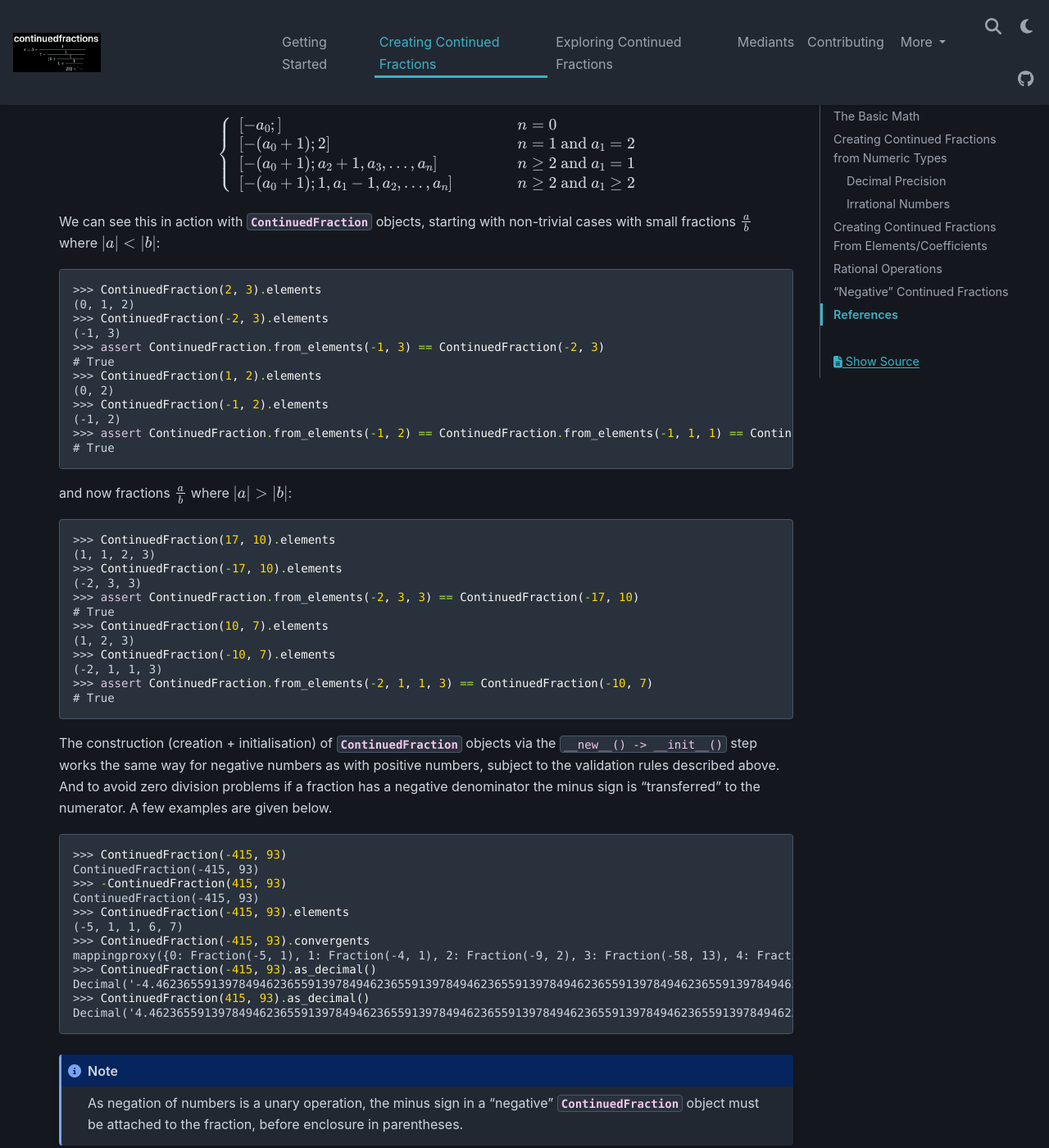
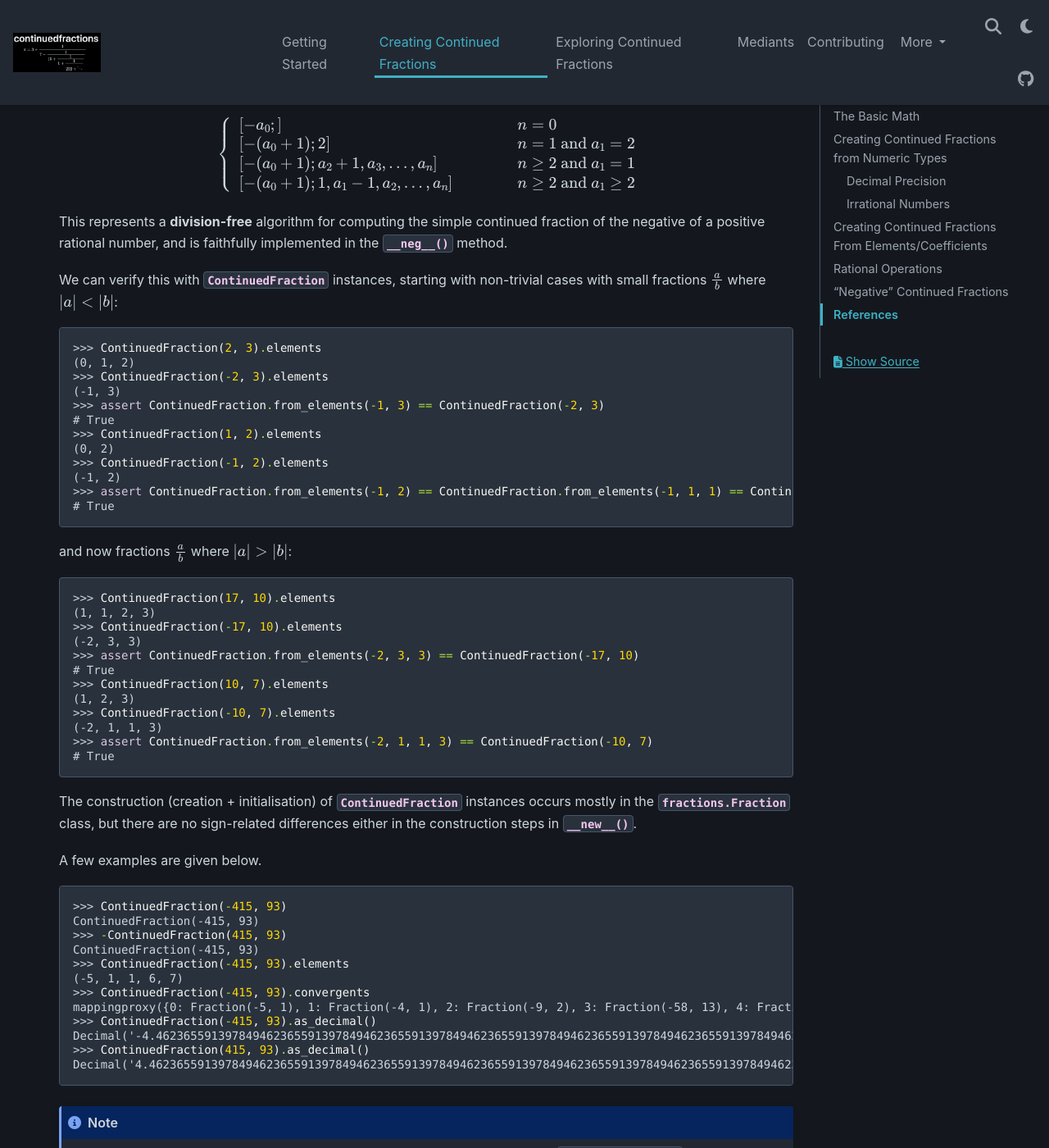
Before and after one commit to sr-murthy/continuedfractions, a Sphinx documentation site: the page built from docs/sources/creating-continued-fractions.rst, in a window 1280 px wide and 1400 px high, scrolled down 8479 px. Shown: the whole window at 82% size. Built offline with Sphinx 7.4.7 and the PyData theme 0.15.4, drawn with Linux system fonts in a browser that asks for light colours; nearby versions of some CDN libraries; some of the changed text lies outside the part shown.

Commit message:
docs: some more docs fixes and improvements

```diff
--- a/docs/sources/creating-continued-fractions.rst
+++ b/docs/sources/creating-continued-fractions.rst
@@ -83,7 +83,7 @@
 Decimal Precision
 -----------------
 
-The Python :py:mod:`decimal` library can, in principle, support arbitrary precision arithmetic, subject to the limitations of the running environment, system, hardware etc. It does this via `context objects <https://docs.python.org/3.12/library/decimal.html#context-objects>`_ for :py:class:`~decimal.Decimal` objects, in which you can set the precision of the :py:class:`~decimal.Decimal` values in your current environment to whatever is appropriate to your computation or experiment, subject to the limitations of your environment and/or system.
+The Python :py:mod:`decimal` library can, in principle, support arbitrary precision arithmetic, subject to the limitations of the running environment, system, hardware etc. It does this via `context objects <https://docs.python.org/3.12/library/decimal.html#context-objects>`_ for :py:class:`~decimal.Decimal` instances, in which you can set the precision of the :py:class:`~decimal.Decimal` values in your current environment to whatever is appropriate to your computation or experiment, subject to the limitations of your environment and/or system.
 
 An example is given below:
 
@@ -112,9 +112,9 @@
 
 Every finite continued fraction represents a rational number, as a finite continued fraction is a "nested" sum of rational numbers. Conversely, every rational number can be represented as a finite (and simple) continued fraction, by an iterative procedure using `Euclidean division <https://en.wikipedia.org/wiki/Continued_fraction#Calculating_continued_fraction_representations>`_. On the other hand, infinite continued fractions represent `irrational numbers <https://en.wikipedia.org/wiki/Irrational_number>`_ and conversely every infinite continued fraction represents an irrational number.
 
-There are infinitely many rational and irrational numbers that cannot be represented exactly as binary fractions, which form the basis for `floating point arithmetic <https://docs.python.org/3/tutorial/floatingpoint.html>`_, and, therefore, also, cannot be represented exactly as Python :py:class:`float` objects. To deal with this, the package processes rational numbers using the :py:class:`fractions.Fraction` class, which allows for exact continued fractions for any rational number, limited only by the available memory and/or capacity of the running environment.
+There are infinitely many rational and irrational numbers that cannot be represented exactly as binary fractions, which form the basis for `floating point arithmetic <https://docs.python.org/3/tutorial/floatingpoint.html>`_, and, therefore, also, cannot be represented exactly as Python :py:class:`float` instances. To deal with this, the package processes rational numbers using the :py:class:`fractions.Fraction` class, which allows for exact continued fractions for any rational number, limited only by the available memory and/or capacity of the running environment.
 
-Continued fractions for irrational numbers given directly as :py:class:`float` objects end up as fractional approximations, as they rely on converting :py:class:`decimal.Decimal` representations of the given :py:class:`float` object to a :py:class:`fractions.Fraction` object. However, as described in the :ref:`next section <creating-continued-fractions.from-elements>`, the :py:meth:`~continuedfractions.continuedfraction.ContinuedFraction.from_elements` method can be used to create :py:class:`~continuedfractions.continuedfraction.ContinuedFraction` objects with arbitrary sequences of elements, which can give much more accurate results.
+Continued fractions for irrational numbers given directly as :py:class:`float` instances end up as fractional approximations, as they rely on converting :py:class:`decimal.Decimal` representations of the given :py:class:`float` object to a :py:class:`fractions.Fraction` object. However, as described in the :ref:`next section <creating-continued-fractions.from-elements>`, the :py:meth:`~continuedfractions.continuedfraction.ContinuedFraction.from_elements` method can be used to create :py:class:`~continuedfractions.continuedfraction.ContinuedFraction` instances with arbitrary sequences of elements, which can give much more accurate results.
 
 An example is given below for the irrational :math:`\sqrt{2}`, which is given by the infinite periodic continued fraction :math:`[1; 2, 2, 2, \ldots]`. We first begin by constructing the :py:class:`~continuedfractions.continuedfraction.ContinuedFraction` object for :math:`\sqrt{2}` directly from a ``math.sqrt(2)`` object:
 
@@ -316,7 +316,9 @@
    [-(a_0 + 1); 1, a_1 - 1, a_2, \ldots,a_n]   \hskip{3em} & n \geq 2 \text{ and } a_1 \geq 2
    \end{cases}
 
-We can see this in action with :py:class:`~continuedfractions.continuedfraction.ContinuedFraction` objects, starting with non-trivial cases with small fractions :math:`\frac{a}{b}` where :math:`|a| < |b|`:
+This represents a **division-free** algorithm for computing the simple continued fraction of the negative of a positive rational number, and is faithfully implemented in the :py:meth:`~continuedfractions.continuedfraction.ContinuedFraction.__neg__` method.
+
+We can verify this with :py:class:`~continuedfractions.continuedfraction.ContinuedFraction` instances, starting with non-trivial cases with small fractions :math:`\frac{a}{b}` where :math:`|a| < |b|`:
 
 .. code:: python
 
@@ -350,7 +352,9 @@
    >>> assert ContinuedFraction.from_elements(-2, 1, 1, 3) == ContinuedFraction(-10, 7)
    # True
 
-The construction (creation + initialisation) of :py:class:`~continuedfractions.continuedfraction.ContinuedFraction` objects via the ``__new__() -> __init__()`` step works the same way for negative numbers as with positive numbers, subject to the validation rules described above. And to avoid zero division problems if a fraction has a negative denominator the minus sign is “transferred” to the numerator. A few examples are given below.
+The construction (creation + initialisation) of :py:class:`~continuedfractions.continuedfraction.ContinuedFraction` instances occurs mostly in the :py:class:`fractions.Fraction` class, but there are no sign-related differences either in the construction steps in :py:meth:`~continuedfractions.continuedfraction.ContinuedFraction.__new__`.
+
+A few examples are given below.
 
 .. code:: python
 
--- a/docs/sources/exploring-continued-fractions.rst
+++ b/docs/sources/exploring-continued-fractions.rst
@@ -28,14 +28,14 @@
    >>> cf.order
    3
 
-All :py:class:`~continuedfractions.continuedfraction.ContinuedFraction` objects will have a finite sequence of elements and thus a finite order, even if mathematically the numbers they represent may be irrational. The integers represent the special case of zero-order continued fractions.
+All :py:class:`~continuedfractions.continuedfraction.ContinuedFraction` instances will have a finite sequence of elements and thus a finite order, even if mathematically the numbers they represent may be irrational. The integers represent the special case of zero-order continued fractions.
 
 .. code:: python
 
    >> ContinuedFraction(3).order
    0
 
-The elements and orders of :py:class:`~continuedfractions.continuedfraction.ContinuedFraction` objects are well behaved with respect to all rational operations supported by
+The elements and orders of :py:class:`~continuedfractions.continuedfraction.ContinuedFraction` instances are well behaved with respect to all rational operations supported by
 :py:class:`fractions.Fraction`:
 
 .. code:: python
@@ -274,7 +274,7 @@
 
    R_k = a_k + \cfrac{1}{a_{k + 1} + \cfrac{1}{a_{k + 2} \ddots }}
 
-If :math:`[a_0; a_1,\ldots]` is of finite order then each :math:`R_k` is a rational number. The remainders of :py:class:`~continuedfractions.continuedfraction.ContinuedFraction` objects can be obtained via the :py:meth:`~continuedfractions.continuedfraction.ContinuedFraction.remainder` method, which takes a non-negative integer not exceeding the order.
+If :math:`[a_0; a_1,\ldots]` is of finite order then each :math:`R_k` is a rational number. The remainders of :py:class:`~continuedfractions.continuedfraction.ContinuedFraction` instances can be obtained via the :py:meth:`~continuedfractions.continuedfraction.ContinuedFraction.remainder` method, which takes a non-negative integer not exceeding the order.
 
 .. code:: python
 
--- a/docs/sources/mediants.rst
+++ b/docs/sources/mediants.rst
@@ -33,7 +33,7 @@
 
 Mediants can give good rational approximations to real numbers.
 
-The :py:class:`~continuedfractions.continuedfraction.ContinuedFraction` class provides a :py:meth:`~continuedfractions.continuedfraction.ContinuedFraction.right_mediant` method which can be used to calculate (simple) mediants with other :py:class:`~continuedfractions.continuedfraction.ContinuedFraction` or :py:class:`fractions.Fraction` objects. The result is also a :py:class:`~continuedfractions.continuedfraction.ContinuedFraction` object. A few examples are given below of how to calculate mediants.
+The :py:class:`~continuedfractions.continuedfraction.ContinuedFraction` class provides a :py:meth:`~continuedfractions.continuedfraction.ContinuedFraction.right_mediant` method which can be used to calculate (simple) mediants with other :py:class:`~continuedfractions.continuedfraction.ContinuedFraction` or :py:class:`fractions.Fraction` instances. The result is also a :py:class:`~continuedfractions.continuedfraction.ContinuedFraction` object. A few examples are given below of how to calculate mediants.
 
 .. code:: python
 
@@ -141,7 +141,7 @@
 
    \lim_{k \to \infty} \frac{a + kc}{b + kd} = \lim_{k \to \infty} \frac{\frac{a}{k} + c}{\frac{b}{k} + d} = \frac{c}{d}
 
-We can see with the ``ContinuedFraction(1, 2)`` and ``ContinuedFraction(3, 5)`` objects used in the examples above, starting with the left-mediants:
+We can see with the ``ContinuedFraction(1, 2)`` and ``ContinuedFraction(3, 5)`` instances used in the examples above, starting with the left-mediants:
 
 .. code:: python
 
```
Also changed, not shown: 1 other file.
